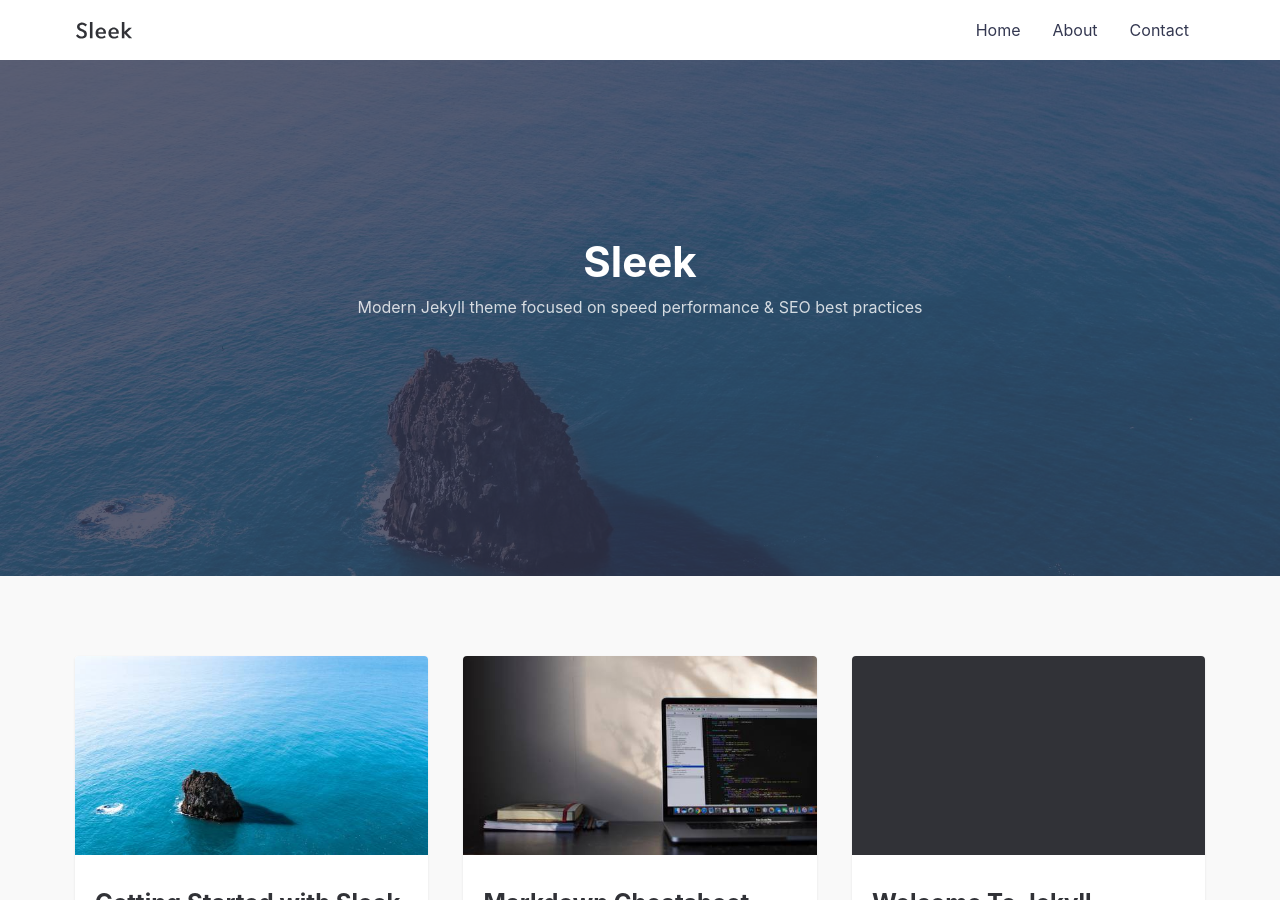
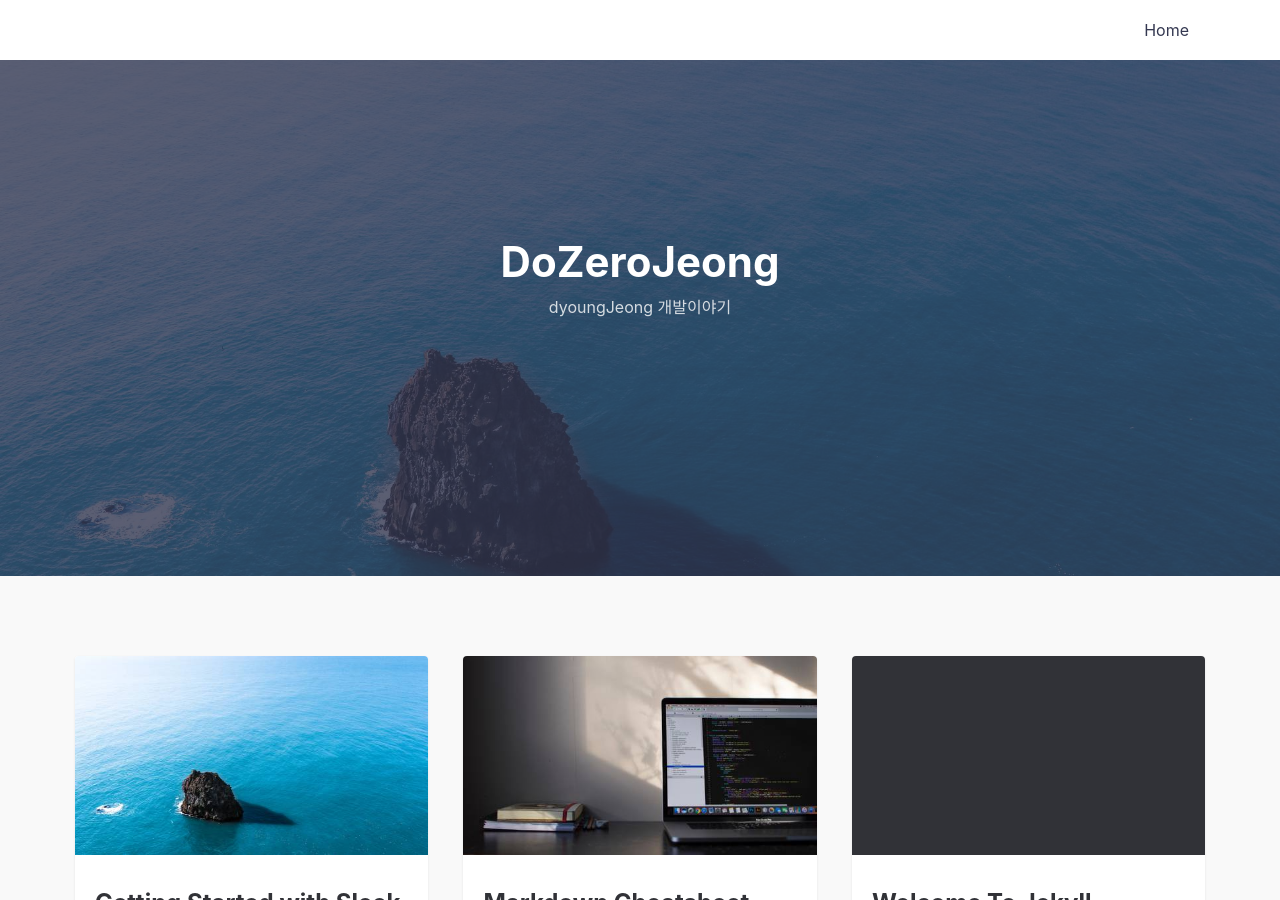
Before and after one commit to DoZeroJeong/dozerojeong.github.io, a Jekyll site: the page built from index.md, in a window 1280 px wide and 900 px high. Built offline with Jekyll 4.4.1, drawn with Linux system fonts in a browser that asks for light colours.

Commit message:
docs: title, subtitle 수정

```diff
--- a/_includes/footer.html
+++ b/_includes/footer.html
@@ -2,17 +2,17 @@
   <div class="container">
     <nav class="social">
       {% if site.github_username %}
-        <a class="social__link" target="_blank" rel="noopener noreferrer" href="https://github.com/{{ site.github_username }}">
+        <a class="social__link" target="_blank" rel="noopener noreferrer" href="https://github.com/dozerojeong">
           <svg class="social__icon" viewBox="0 0 20 20" width="20px" height="20px"><path d="M7.999,0.431c-4.285,0-7.76,3.474-7.76,7.761 c0,3.428,2.223,6.337,5.307,7.363c0.388,0.071,0.53-0.168,0.53-0.374c0-0.184-0.007-0.672-0.01-1.32 c-2.159,0.469-2.614-1.04-2.614-1.04c-0.353-0.896-0.862-1.135-0.862-1.135c-0.705-0.481,0.053-0.472,0.053-0.472 c0.779,0.055,1.189,0.8,1.189,0.8c0.692,1.186,1.816,0.843,2.258,0.645c0.071-0.502,0.271-0.843,0.493-1.037 C4.86,11.425,3.049,10.76,3.049,7.786c0-0.847,0.302-1.54,0.799-2.082C3.768,5.507,3.501,4.718,3.924,3.65 c0,0,0.652-0.209,2.134,0.796C6.677,4.273,7.34,4.187,8,4.184c0.659,0.003,1.323,0.089,1.943,0.261 c1.482-1.004,2.132-0.796,2.132-0.796c0.423,1.068,0.157,1.857,0.077,2.054c0.497,0.542,0.798,1.235,0.798,2.082 c0,2.981-1.814,3.637-3.543,3.829c0.279,0.24,0.527,0.713,0.527,1.437c0,1.037-0.01,1.874-0.01,2.129 c0,0.208,0.14,0.449,0.534,0.373c3.081-1.028,5.302-3.935,5.302-7.362C15.76,3.906,12.285,0.431,7.999,0.431z"/></svg>
         </a>
       {% endif %}
       {% if site.twitter_username %}
-        <a class="social__link" target="_blank" rel="noopener noreferrer" href="https://www.twitter.com/{{ site.twitter_username }}">
+        <a class="social__link" target="_blank" rel="noopener noreferrer" href="">
           <svg class="social__icon" viewBox="0 0 20 20" width="20px" height="20px"><path d="M15.969,3.058c-0.586,0.26-1.217,0.436-1.878,0.515c0.675-0.405,1.194-1.045,1.438-1.809c-0.632,0.375-1.332,0.647-2.076,0.793c-0.596-0.636-1.446-1.033-2.387-1.033c-1.806,0-3.27,1.464-3.27,3.27 c0,0.256,0.029,0.506,0.085,0.745C5.163,5.404,2.753,4.102,1.14,2.124C0.859,2.607,0.698,3.168,0.698,3.767 c0,1.134,0.577,2.135,1.455,2.722C1.616,6.472,1.112,6.325,0.671,6.08c0,0.014,0,0.027,0,0.041c0,1.584,1.127,2.906,2.623,3.206 C3.02,9.402,2.731,9.442,2.433,9.442c-0.211,0-0.416-0.021-0.615-0.059c0.416,1.299,1.624,2.245,3.055,2.271 c-1.119,0.877-2.529,1.4-4.061,1.4c-0.264,0-0.524-0.015-0.78-0.046c1.447,0.928,3.166,1.469,5.013,1.469 c6.015,0,9.304-4.983,9.304-9.304c0-0.142-0.003-0.283-0.009-0.423C14.976,4.29,15.531,3.714,15.969,3.058z"/></svg>
         </a>
       {% endif %}
       {% if site.instagram_username %}
-        <a class="social__link" target="_blank" rel="noopener noreferrer" href="https://www.instagram.com/{{ site.instagram_username }}">
+        <a class="social__link" target="_blank" rel="noopener noreferrer" href="">
           <svg class="social__icon" viewBox="0 0 20 20" width="20px" height="20px"><path d="M8 0C5.827 0 5.555.01 4.702.048 3.85.088 3.27.222 2.76.42a3.908 3.908 0 0 0-1.417.923c-.445.444-.72.89-.923 1.417-.198.51-.333 1.09-.372 1.942C.008 5.555 0 5.827 0 8s.01 2.445.048 3.298c.04.852.174 1.433.372 1.942.204.526.478.973.923 1.417.444.445.89.72 1.417.923.51.198 1.09.333 1.942.372.853.04 1.125.048 3.298.048s2.445-.01 3.298-.048c.852-.04 1.433-.174 1.942-.372a3.908 3.908 0 0 0 1.417-.923c.445-.444.72-.89.923-1.417.198-.51.333-1.09.372-1.942.04-.853.048-1.125.048-3.298s-.01-2.445-.048-3.298c-.04-.852-.174-1.433-.372-1.942a3.908 3.908 0 0 0-.923-1.417A3.886 3.886 0 0 0 13.24.42c-.51-.198-1.09-.333-1.942-.372C10.445.008 10.173 0 8 0zm0 1.44c2.136 0 2.39.01 3.233.048.78.036 1.203.166 1.485.276.374.145.64.318.92.598.28.28.453.546.598.92.11.282.24.705.276 1.485.038.844.047 1.097.047 3.233s-.01 2.39-.05 3.233c-.04.78-.17 1.203-.28 1.485-.15.374-.32.64-.6.92-.28.28-.55.453-.92.598-.28.11-.71.24-1.49.276-.85.038-1.1.047-3.24.047s-2.39-.01-3.24-.05c-.78-.04-1.21-.17-1.49-.28a2.49 2.49 0 0 1-.92-.6c-.28-.28-.46-.55-.6-.92-.11-.28-.24-.71-.28-1.49-.03-.84-.04-1.1-.04-3.23s.01-2.39.04-3.24c.04-.78.17-1.21.28-1.49.14-.38.32-.64.6-.92.28-.28.54-.46.92-.6.28-.11.7-.24 1.48-.28.85-.03 1.1-.04 3.24-.04zm0 2.452a4.108 4.108 0 1 0 0 8.215 4.108 4.108 0 0 0 0-8.215zm0 6.775a2.667 2.667 0 1 1 0-5.334 2.667 2.667 0 0 1 0 5.334zm5.23-6.937a.96.96 0 1 1-1.92 0 .96.96 0 0 1 1.92 0z"></path></svg>
         </a>
       {% endif %}
--- a/_includes/header.html
+++ b/_includes/header.html
@@ -3,16 +3,15 @@
     <div class="header__inner">
       <a class="header__logo" href="{{ '/' | relative_url }}">
         <div class="header__logo--container">
-          {% include logo.svg %}
         </div>
       </a>
       <nav class="header__links">
         <div class="container header__links-wrapper">
           <a class="header__link" href="{{ '/' | relative_url }}" itemprop="url"><span itemprop="name">Home</span></a>
-          <a class="header__link" href="{{ '/about' | relative_url }}" itemprop="url"><span itemprop="name">About</span></a>
+          <!-- <a class="header__link" href="{{ '/about' | relative_url }}" itemprop="url"><span itemprop="name">About</span></a>
           <a class="header__link" href="{{ '/contact' | relative_url }}" itemprop="url">
             <span itemprop="name">Contact</span>
-          </a>
+          </a> -->
         </div>
       </nav>
       <div class="header__toggle">
--- a/_layouts/default.html
+++ b/_layouts/default.html
@@ -20,8 +20,8 @@ layout: compress
 
     <div class="hero lazyload" data-bg="{{site.url}}/assets/img/posts/sleek_lg.jpg">
       <div class="hero__wrap">
-        <h1 class="hero__title">Sleek</h1>
-        <p class="hero__meta">Modern Jekyll theme focused on speed performance & SEO best practices</p>
+        <h1 class="hero__title">DoZeroJeong</h1>
+        <p class="hero__meta">dyoungJeong 개발이야기</p>
       </div>
     </div>
 
```
Also changed, not shown: README.md (deleted).
